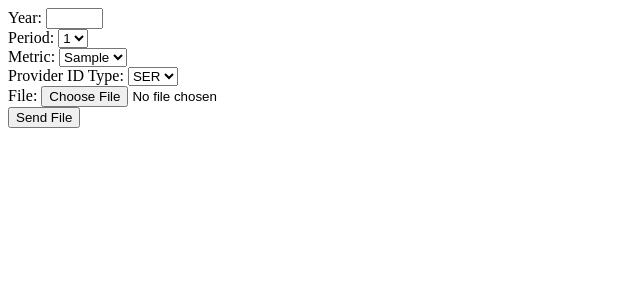
After one commit to zkeene/scorecard, a PHP site: page /upload_period.php in a window 1280 px wide. The commit adds this page. Shown: the top 300 px of the page, without its empty margins (0-640 px from the left). Run offline with PHP 8.4, Linux system fonts and the light colour scheme; tables that the repository leaves empty hold one stand-in row (values such as "Sample post").

Commit message:
period upload and table, corrected array construct

```diff
--- a/index.php
+++ b/index.php
@@ -96,7 +96,7 @@
 
                     $metric_perf = getMetricPerformanceArray($performances,$specific_metric);
 
-                    $period_metric_perf = getMetricPerformanceArray($period_performances,$specific_metric);
+                    $period_metric_perf = getMetricPerformanceArray($period_performances,$specific_metric, TRUE);
 
                     //color array
                     if (array_key_exists('thresholds', $specific_metric)) {
@@ -193,6 +193,10 @@
 
                     include('constructors/metric_table.php');
 
+                    if(isServiceLinePeriodBased($service_line_id)) {
+                        include ('constructors/period_table.php');
+                    }
+
                     echo '<div class="metric_message">';
                     if (array_key_exists('thresholds', $specific_metric)) {
                         $messages = array_column($specific_metric['thresholds'], 'message', 'threshold');
--- /dev/null
+++ b/upload_period.php
@@ -0,0 +1,92 @@
+<?php
+include('functions/db.php');
+global $conn;
+
+if ($_FILES) {
+    if ($_POST['prov_type']==1) {
+        $prov_type = 'SER';
+    } elseif ($_POST['prov_type']==2) {
+        $prov_type = 'NPI';
+    }
+    $filepath = $_FILES['userfile']['tmp_name'];
+    if (strtoupper(substr(PHP_OS,0,3)) == 'WIN') {
+        $filepath = str_replace('\\', '/', $_FILES['userfile']['tmp_name']);
+    }
+
+    $metric = $_POST['metric'];
+    $sql_metric = "select is_calculated_metric from metrics where id=$metric";
+    $result_metric = $conn->query($sql_metric);
+    if ($result_metric) {
+        while ($row = $result_metric->fetch_assoc()) {
+            $calculated = $row['is_calculated_metric'];
+        }
+    }
+
+    if($calculated){
+        $sql_load = "LOAD DATA LOCAL INFILE '$filepath' into table performances".
+        ' FIELDS TERMINATED BY \',\' OPTIONALLY ENCLOSED BY \'"\' LINES TERMINATED BY \'\\r\\n\''.
+        '(@var1, numerator) '.
+        'SET provider_id = (IFNULL((select id from providers where '.$prov_type.'=@var1), NULL))'.
+        ',import_error = (IF((select id from providers where '.$prov_type.'=@var1), NULL, @var1))'.
+        ',year = '.$_POST['year_sel'].
+        ',quarter = '.$_POST['quarter'].
+        ',metric_id = '.$_POST['metric'].
+        ',period_performance = 1';
+    } else {
+        $sql_load = "LOAD DATA LOCAL INFILE '$filepath' into table performances".
+    ' FIELDS TERMINATED BY \',\' OPTIONALLY ENCLOSED BY \'"\' LINES TERMINATED BY \'\\r\\n\''.
+    '(@var1, numerator, denominator) '.
+    'SET provider_id = (IFNULL((select id from providers where '.$prov_type.'=@var1), NULL))'.
+    ',import_error = (IF((select id from providers where '.$prov_type.'=@var1), NULL, @var1))'.
+    ',year = '.$_POST['year_sel'].
+    ',quarter = '.$_POST['quarter'].
+    ',metric_id = '.$_POST['metric'].
+    ',period_performance = 1';
+    }
+
+    $allowed_sql = "select * from period_locks where year=$year and quarter=$quarter";
+
+    if ($conn->query($allowed_sql)->num_rows==0) {
+        if ($conn->query($sql_load)) {
+            echo 'Success <a href=upload_errors.php>Errors</a>';
+        } else {
+            echo "Error: " . $sql_load . "<br>" . $conn->error;
+        }
+    } else {
+        echo 'Period Locked: Unable to Upload New Perfomance Data';
+    }
+
+}
+?>
+<!DOCTYPE html>
+<html lang="en">
+<head>
+<title>Performance Upload</title>
+</head>
+<body>
+<form enctype="multipart/form-data" action="upload.php" method="POST">
+    <input type="hidden" name="MAX_FILE_SIZE" value="30000" />
+    Year: <input name="year_sel" type="text" size="4" /><br/>
+    Period: <select name="quarter">
+                <option value="1">1</option>
+                <option value="2">2</option>
+            </select><br/>
+    Metric: <select name="metric">
+    <?php
+        $sql = "select id, metric from metrics order by metric";
+        $result = $conn->query($sql);
+        if ($result) {
+            while ($row = $result->fetch_assoc()) {
+                echo '<option value="'.$row['id'].'">'.$row['metric'].'</option>';
+            }
+        }
+    ?></select><br/>
+    Provider ID Type: <select name="prov_type">
+                        <option value="1">SER</option>
+                        <option value="2">NPI</option>
+                    </select><br/>
+    File: <input name="userfile" type="file" /><br/>
+    <input type="submit" value="Send File" />
+</form>
+</body>
+</html>
```
Also changed, not shown: constructors/period_table.php (added, +14 -0 lines), functions/methods.php (+6 -2 lines).
